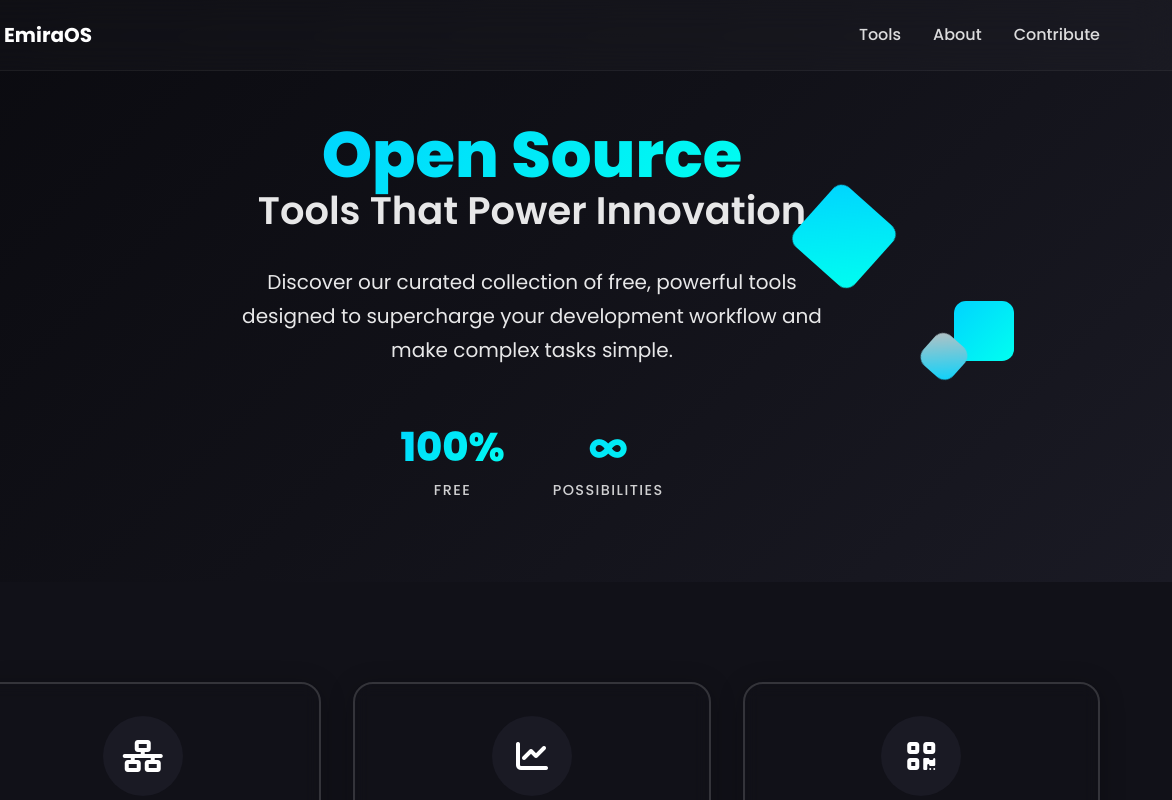
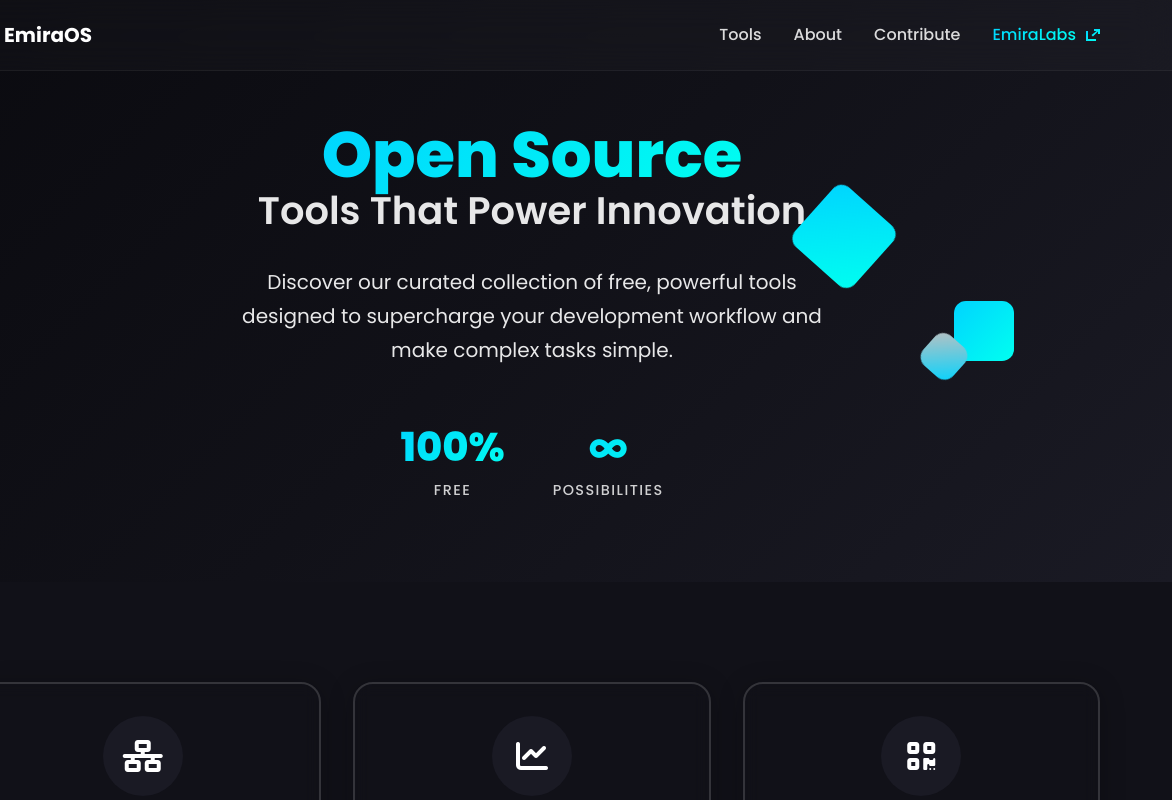
Before and after one commit to EmiraLabs/os, a plain HTML site: page index.html in a window 1280 px wide. Shown: the top 800 px of the page, 108-1280 px from the left. Drawn offline with Linux system fonts and the light colour scheme.

Commit message:
Add EmiraLabs link to navigation with custom styles

```diff
--- a/index.html
+++ b/index.html
@@ -43,6 +43,19 @@
                 <a href="#tools">Tools</a>
                 <a href="#about">About</a>
                 <a href="#contribute">Contribute</a>
+                <a href="https://emiralabs.com" target="_blank" class="emiralabs-link">
+                    <span class="gradient-text">EmiraLabs</span>
+                    <svg xmlns="http://www.w3.org/2000/svg" width="16" height="16" viewBox="0 0 16 16">
+                        <defs>
+                            <linearGradient id="emiraGrad" x1="0%" y1="0%" x2="100%" y2="100%">
+                                <stop offset="0%" stop-color="#00d4ff"/>
+                                <stop offset="100%" stop-color="#00fff0"/>
+                            </linearGradient>
+                        </defs>
+                        <path d="M10 2v2h2.586L7.5 8.086 8.914 9.5 14 4.414V7h2V2z" fill="url(#emiraGrad)"/>
+                        <path d="M2 4v10h10v-2H4V4z" fill="url(#emiraGrad)"/>
+                    </svg>
+                </a>
             </div>
         </div>
     </nav>
--- a/style.css
+++ b/style.css
@@ -267,6 +267,27 @@ body {
     }
 }
 
+.emiralabs-link {
+    display: flex;
+    align-items: center;
+    gap: 0.5rem;
+    text-decoration: none;
+    font-weight: 600;
+    transition: var(--transition-fast);
+}
+
+.emiralabs-link svg {
+    fill: var(--accent-electric);
+}
+
+.emiralabs-link:hover {
+    transform: translateY(-1px);
+}
+
+.emiralabs-link:hover svg {
+    fill: var(--accent-aqua);
+}
+
 /* Tools Section */
 .tools-section {
     padding: 100px 0;
```
